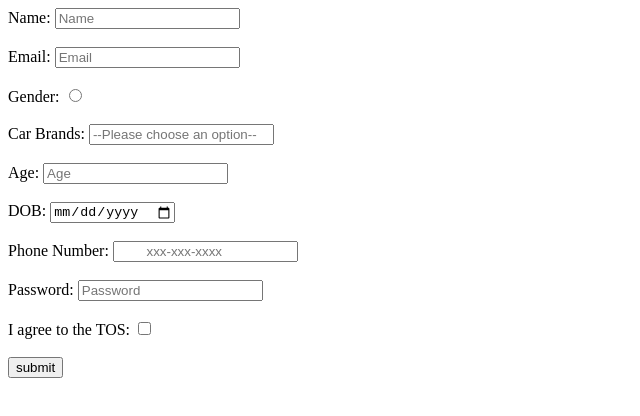
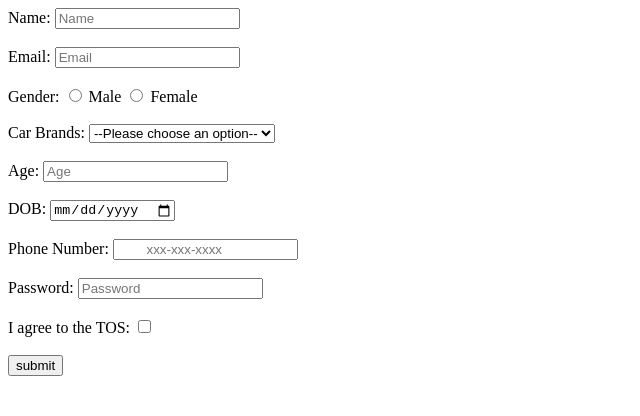
Before and after one commit to acciojob/signup-form-car-BhavikaU, a website: page main.html in a window 1280 px wide. Shown: the whole page, without its empty margins (0-640 px from the left). Drawn offline with Linux system fonts and the light colour scheme.

Commit message:
created a submission

```diff
--- a/main.html
+++ b/main.html
@@ -17,12 +17,20 @@
 	<label for="email">Email: </label>
 	<input type="Email" id="email" placeholder="Email" required><br>
 	<br>
-	<label for="gender_m, gender_f">Gender: </label>
-	<input type="radio" id="gender_m, gender_f"  required><br>
-	<br>
-	<label for="cars">Car Brands: </label>
-	<input type="Select" id="cars" placeholder="--Please choose an option--" required><br>
-	<br>
+	 <label>Gender: </label>
+    <input type="radio" id="gender_m" name="gender" value="male" required>
+    <label for="gender_m">Male</label>
+    <input type="radio" id="gender_f" name="gender" value="female" required>
+    <label for="gender_f">Female</label><br><br>
+
+    <label for="cars">Car Brands: </label>
+    <select id="cars" name="cars" required>
+      <option value="" disabled selected>--Please choose an option--</option>
+      <option value="toyota">Toyota</option>
+      <option value="honda">Honda</option>
+      <option value="ford">Ford</option>
+    <select>
+		<br><br>
 	<label for="age">Age: </label>
 	<input type="Number" id="age" placeholder="Age" required><br>
 	<br>
```
